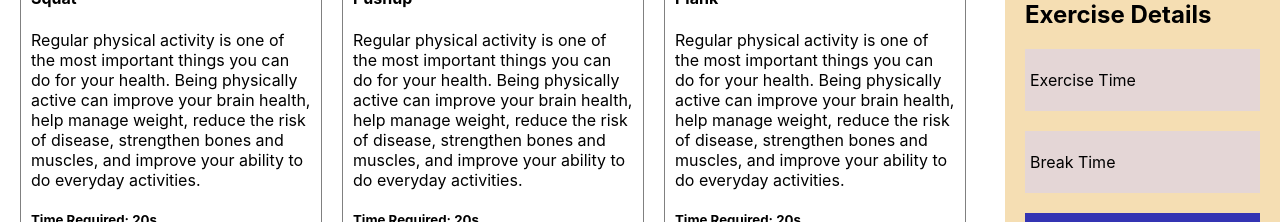
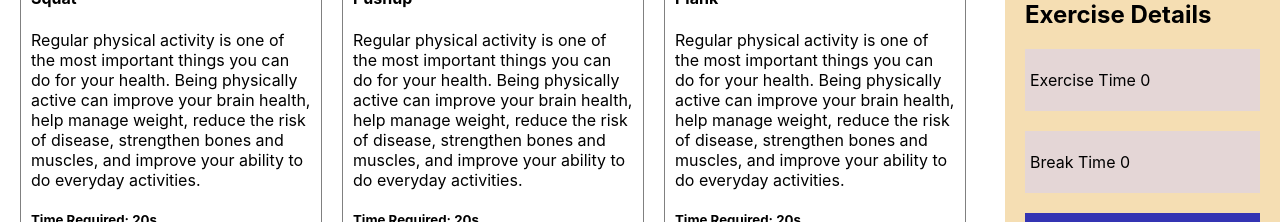
Before and after one commit to HafsaBinte1/gym-club, a React (Create React App) app: page / in a window 1280 px wide. Shown: the part 391-613 px from the top of the page. Built offline with nearby package versions, Linux system fonts and the light colour scheme.

Commit message:
five commit

```diff
--- a/src/Component/Cart/Cart.js
+++ b/src/Component/Cart/Cart.js
@@ -1,7 +1,21 @@
-import React from 'react';
+import React, { useEffect, useState } from 'react';
 import './Cart.css'
 import img from '../../img/indian-school-girl-happy-elementary-school-pupil-back-school_71593-1071.webp'
-const Cart = () => {
+const Cart = (props) => {
+  const {cart} = props
+  const [ten, setTen] = useState(0);
+  let time = 0;
+
+  for(const data of cart ){
+    time = time + data.time
+  }
+  const timeBtn = (dosh) =>{
+   setTen(dosh)
+   localStorage.setItem('breaktime', dosh)
+  }
+//   useEffect(() =>{
+//     const getValue =
+//   }, [])
     return (
         <div className='cart'>
             <div className='profile'>
@@ -28,20 +42,20 @@ const Cart = () => {
           <div >
             <h4>Add a break</h4>
             <div className='break'>
-                <button className='break-time'>10s</button>
-                <button className='break-time'>20s</button>
-                <button className='break-time'>30s</button>
-                <button className='break-time'>40s</button>
-                <button className='break-time'>50s</button>
+                <button onClick={() => timeBtn(10)} className='break-time'>10s</button>
+                <button onClick={() => timeBtn(20)}  className='break-time'>20s</button>
+                <button onClick={() => timeBtn(30)}  className='break-time'>30s</button>
+                <button onClick={() => timeBtn(40)}  className='break-time'>40s</button>
+                <button onClick={() => timeBtn(50)}  className='break-time'>50s</button>
             </div>
           </div>
           <div>
             <h2>Exercise Details</h2>
             <div className='time'>
-              <p>Exercise Time   {}</p>
+              <p>Exercise Time   {time}</p>
             </div>
             <div className='time'>
-             <p>Break Time   {}</p>
+             <p>Break Time   {ten}</p>
             </div>
           </div>
           <button className='btn-cart'>
--- a/src/Component/Exercise/Exercise.js
+++ b/src/Component/Exercise/Exercise.js
@@ -1,6 +1,7 @@
 
 import './Exercise.css'
 const Exercise = (props) => {
+    const {addTolist} = props
     const {img, name, details, time} = props.exercise;
     return (
         <div className='part-exercise'>
@@ -11,7 +12,7 @@ const Exercise = (props) => {
            <h5>Time Required: {time}s</h5>
            </div>
            <div>
-           <button className='btn-cart'>
+           <button onClick={() => addTolist(props.exercise)} className='btn-cart'>
                 <p className='btn-text'>Add to list</p>
             </button>
            </div>
--- a/src/Component/Gym/Gym.js
+++ b/src/Component/Gym/Gym.js
@@ -4,11 +4,18 @@ import Exercise from '../Exercise/Exercise';
 import './Gym.css'
 const Gym = () => {
     const [exercises, setExercise] = useState([])
+    const [cart, setCart] = useState([])
     useEffect(() =>{
         fetch('fakeData.json')
         .then(res => res.json()
         .then(data => setExercise(data)))
     }, [])
+
+    const addTolist = (time) =>{
+    const newCart = [...cart, time];
+    setCart(newCart);
+    }
+
     return (
         <div className='gym-container'>
          <div className='main-exercise'>
@@ -18,13 +25,14 @@ const Gym = () => {
           {
             exercises.map(exercise => <Exercise
             key = {exercise.id}
-            exercise = {exercise}>
+            exercise = {exercise}
+            addTolist = {addTolist}>
             </Exercise>)
           }
          </div>
          </div>
          <div className='cart'>
-        <Cart></Cart>
+        <Cart cart = {cart}></Cart>
          </div>
         </div>
     );
```
